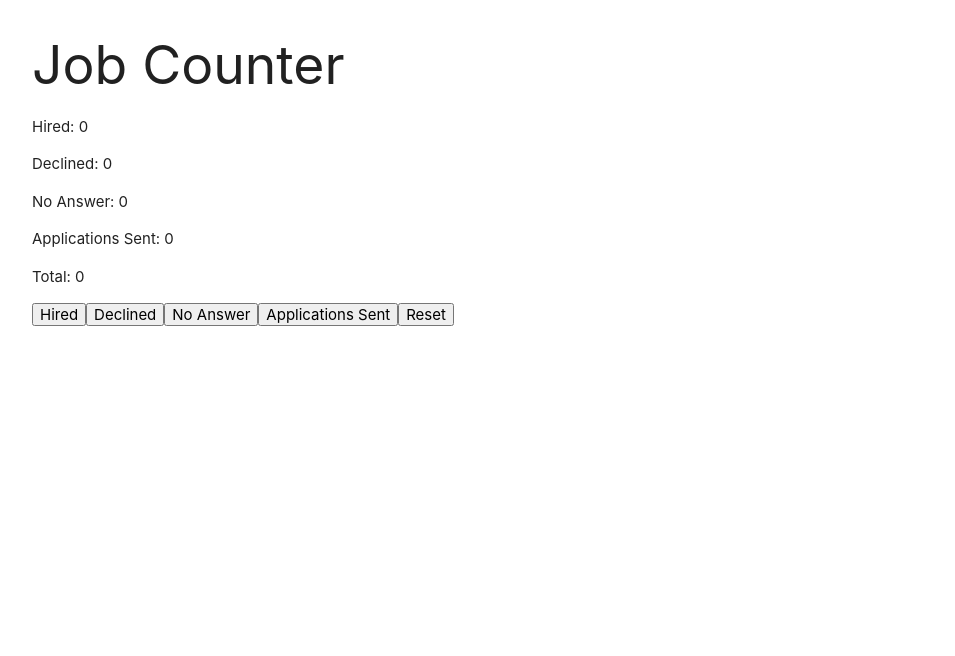
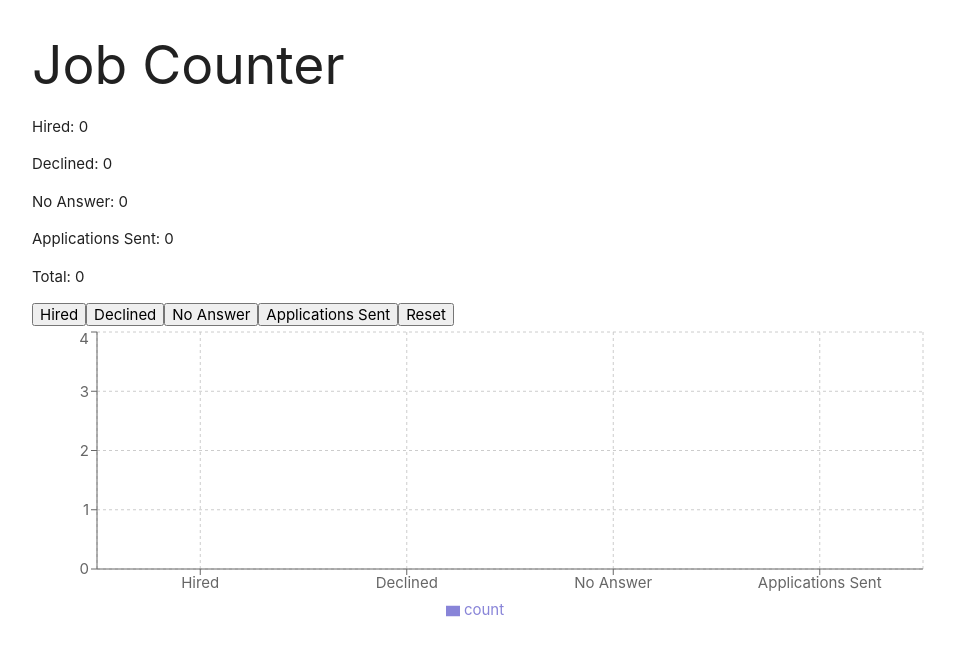
Before and after one commit to Kionling/jCounter, a React (Create React App) app in the folder client/: page / in a window 1280 px wide. Shown: the top 656 px of the page, without its empty margins (160-1115 px from the left). Built offline with nearby package versions, Linux system fonts and the light colour scheme.

Commit message:
Chart is operational

```diff
--- a/client/package.json
+++ b/client/package.json
@@ -10,6 +10,7 @@
     "react-dom": "^18.2.0",
     "react-router-dom": "^6.18.0",
     "react-scripts": "5.0.1",
+    "recharts": "^2.10.1",
     "web-vitals": "^2.1.4"
   },
   "scripts": {
--- a/client/src/pages/home.js
+++ b/client/src/pages/home.js
@@ -13,9 +13,6 @@ import {
     LabelList,
     ResponsiveContainer,
   } from 'recharts';
-
-
-
 
 
 function Home() {
@@ -79,7 +76,7 @@ function Home() {
     const totalCount = hiredCount + declinedCount + noAnswerCount;
 
     return (
-        <div className="container ">
+        <div className="container">
             <div>
                 <h2>Job Counter</h2>
                 <p>Hired: {hiredCount}</p>
@@ -95,6 +92,25 @@ function Home() {
                 <button onClick={handleApplicationsSentClick}>Applications Sent</button>
                 <button onClick={handleResetClick}>Reset</button>
             </div>
+            <div>
+                <ResponsiveContainer width="100%" height={300}>
+                    <BarChart
+                        data={[
+                            { name: "Hired", count: hiredCount },
+                            { name: "Declined", count: declinedCount },
+                            { name: "No Answer", count: noAnswerCount },
+                            { name: "Applications Sent", count: applicationsSentCount },
+                        ]}
+                    >
+                        <CartesianGrid strokeDasharray="3 3" />
+                        <XAxis dataKey="name" />
+                        <YAxis />
+                        <Tooltip />
+                        <Legend />
+                        <Bar dataKey="count" fill="#8884d8" />
+                    </BarChart>
+                </ResponsiveContainer>
+            </div>
         </div>
     );
 }
```
Also changed, not shown: 1 other file (tests, documents, lock files or other folders).
